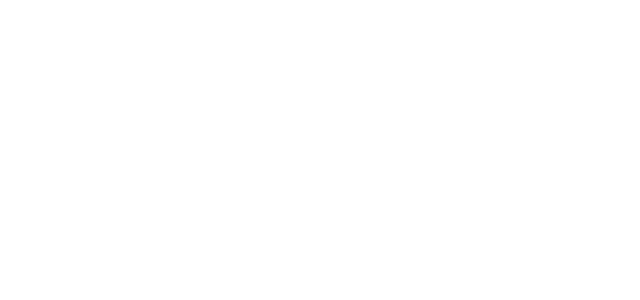
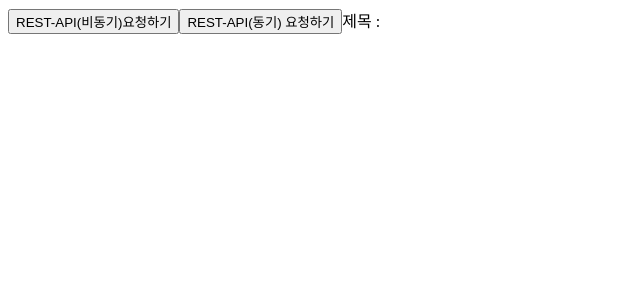
Before and after one commit to yiseo0/codecamp-frontend, a Next.js app in the folder class/: page /04-01-rest-get in a window 1280 px wide. Shown: the top 300 px of the page, without its empty margins (0-640 px from the left). Built offline with nearby package versions, Linux system fonts and the light colour scheme.

Commit message:
feat : axios를 사용한 REST-API 방식 통신

```diff
--- a/class/pages/04-01-rest-get/index.js
+++ b/class/pages/04-01-rest-get/index.js
@@ -1,10 +1,35 @@
-// 동기 통신과 비동기 통신
+import axios from "axios";
+import { useState } from "react";
+
+// 동기통신과 비동기통신
 export default function RestGetPage() {
+   const [title, setTitle] = useState('')
+   const onClickAsync = () => {
+      const result = axios.get("https://koreanjson.com/posts/1")
+      console.log(result) // promise{<pending>} - promise 대기 상태
+   }
+
+   // 화살표 함수 async/await
+   const onClickSync = async () => {
+      const result = await axios.get("https://koreanjson.com/posts/1")
+      console.log(result) // {data: {…}, status: 200, statusText: 'OK', headers: AxiosHeaders, config: {…}, …}
+      console.log(result.data)
+      setTitle(result.data.title)
+   }
+
+   // 일반 함수 async/await
+   // async function onClickSync() {
+   //    const result = await axios.get("https://koreanjson.com/posts/1")
+   //    console.log(result)
+   // }
    return (
-      <div>
+      <>
          {/* 비동기통신 */}
+         <button onClick={onClickAsync}>REST-API(비동기)요청하기</button>
+         {/* 동기통신 */}
+         <button onClick={onClickSync}>REST-API(동기) 요청하기</button>
 
-         {/* 동기통신 */}
-      </div>
+         제목 : {title}
+      </>
    );
 }
```
